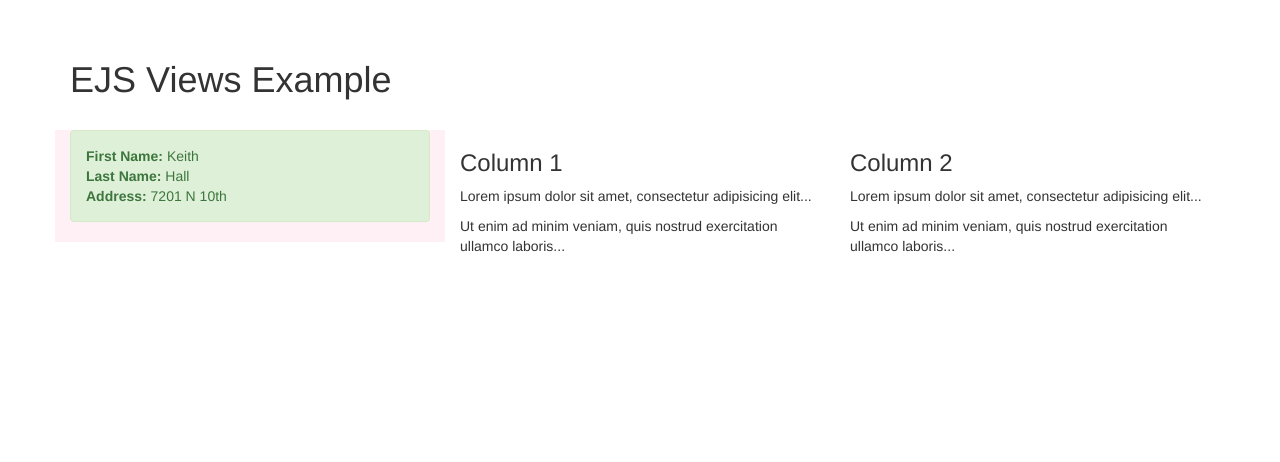
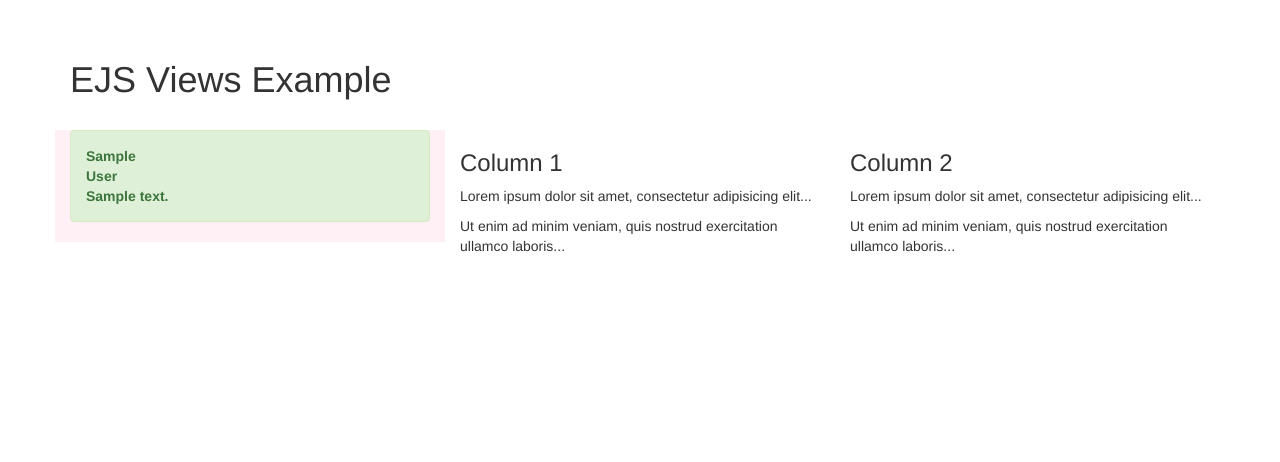
Before and after one commit to hkeith62/web-340, a Node server app: template week-2/ejs-views/views/index.ejs in a window 1280 px wide. Shown: the part 52-514 px from the top of the page. Run offline with Node 20, Linux system fonts and the light colour scheme; the template is opened without the code that fills it: most values are stand-ins (such as "Sample title", 1, 10 or a date in 2020).

Commit message:
Final submission of week-2 assignments.

```diff
--- a/week-2/ejs-views/hall-exercise-2.4.js
+++ b/week-2/ejs-views/hall-exercise-2.4.js
@@ -24,8 +24,11 @@ app.set("view engine", "ejs");  // Tells express to use the EJS view engine.
 
 app.get("/", function(request, response) {
 
-  response.render("index");                 // Passes defined values to index.ejs.
-
+  response.render("index.ejs", {
+	  firstName: "First Name: Keith",             // Passes defined values to index.ejs.
+	  lastName: "Last Name: Hall",
+	  address: "Adress: 1801 Ave. H"
+  });
 });
 
 http.createServer(app).listen(8080, function() {    // Creates a server with an express app and starts it litening on port 8080.
--- a/week-2/ejs-views/views/index.ejs
+++ b/week-2/ejs-views/views/index.ejs
@@ -41,9 +41,9 @@
     <div class="row">
         <div class="col-sm-4" style="background-color:lavenderblush;">
 	        <div class= "alert alert-success" role= "alert">
-	            <span><strong>First Name:</strong> Keith</span><br/>
-	             <span><strong>Last Name:</strong></span> Hall<br/>
-				 <span><strong>Address:</strong></span> 7201 N 10th<br/>
+	            <span><strong><%=firstName%></strong></span><br/>
+	             <span><strong><%=lastName%></strong></span><br/>
+				 <span><strong><%=address%></strong></span><br/>
 		    </div>
 	    </div>
       <div class="col-sm-4">
```
